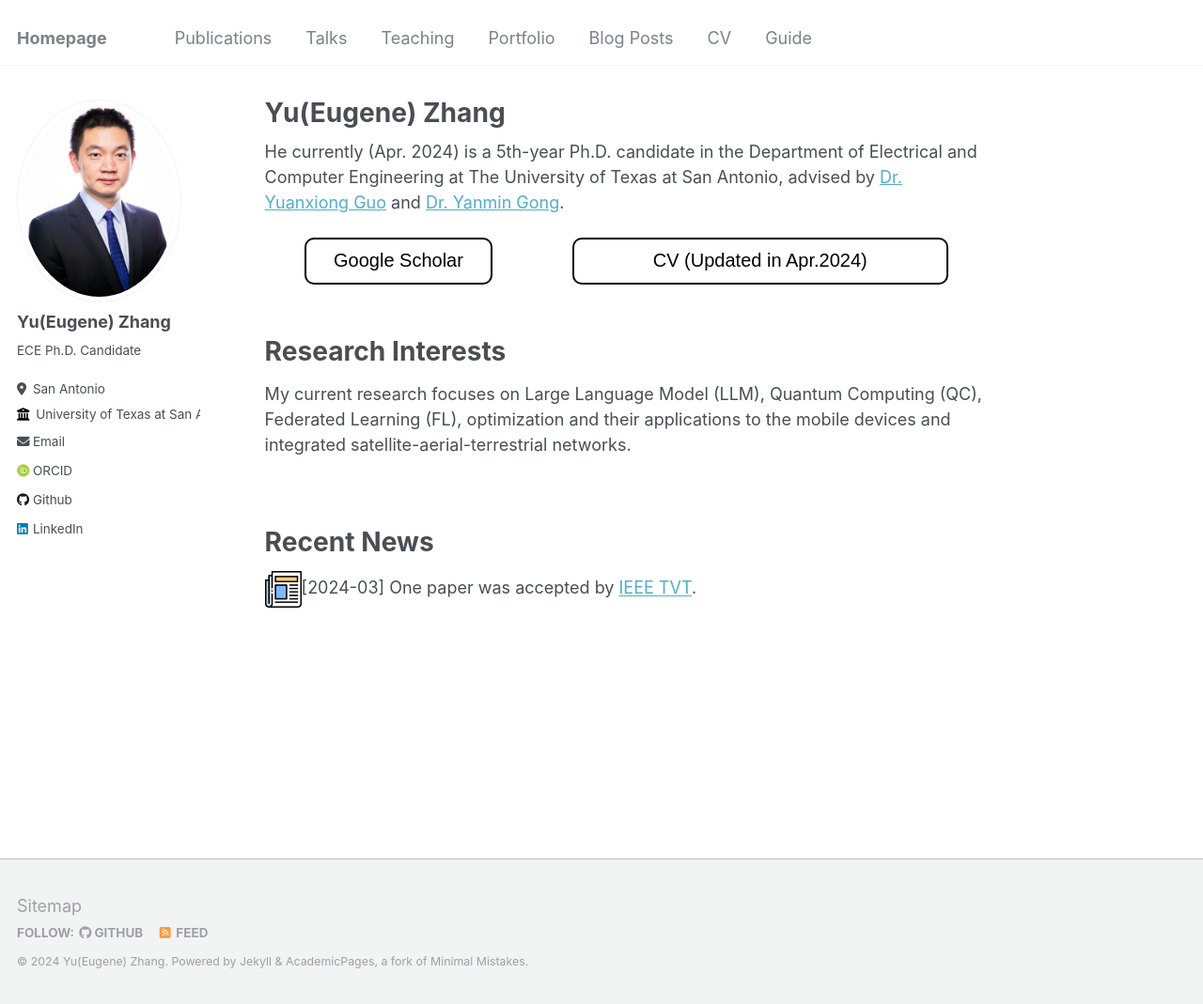
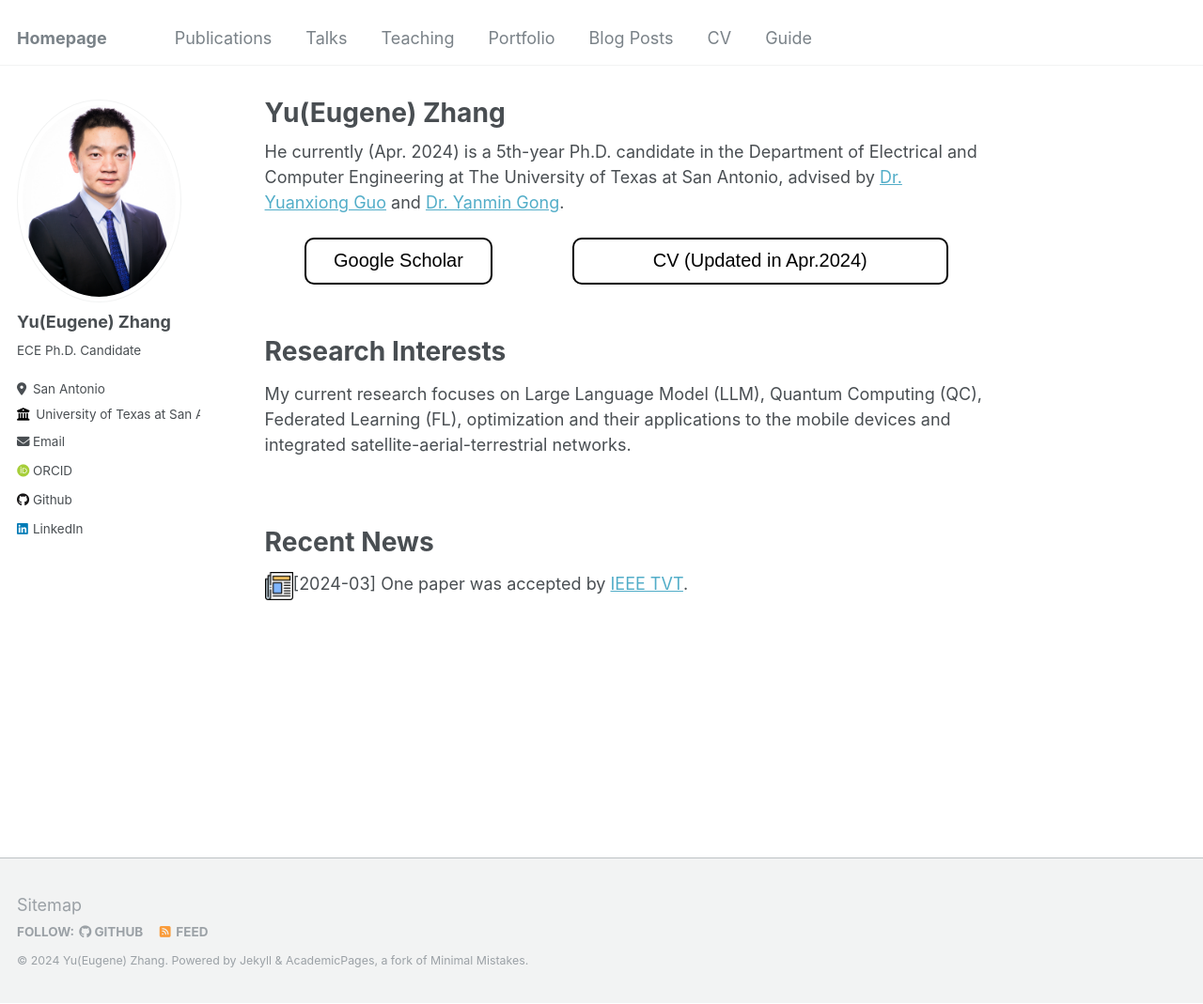
Before and after one commit to Yu-Zhang-Eugene/yu-zhang-eugene.github.io, a Jekyll site: the page built from _pages/about.md, in a window 1280 px wide and 1069 px high. Shown: the whole window at 94% size. Built offline with Jekyll 4.4.1, drawn with Linux system fonts in a browser that asks for light colours; some web fonts are replaced.

Commit message:
modified:   _pages/about.md

```diff
--- a/_pages/about.md
+++ b/_pages/about.md
@@ -39,4 +39,4 @@ My current research focuses on Large Language Model (LLM), Quantum Computing (QC
 Recent News
 ======
 
-![news](/images/newspaper.png){:height="39px" width="39px"}[2024-03] One paper was accepted by [IEEE TVT](https://ieeexplore.ieee.org/xpl/RecentIssue.jsp?punumber=25).
+![news](/images/newspaper.png){:height="30px" width="30px"}[2024-03] One paper was accepted by [IEEE TVT](https://ieeexplore.ieee.org/xpl/RecentIssue.jsp?punumber=25).
```
